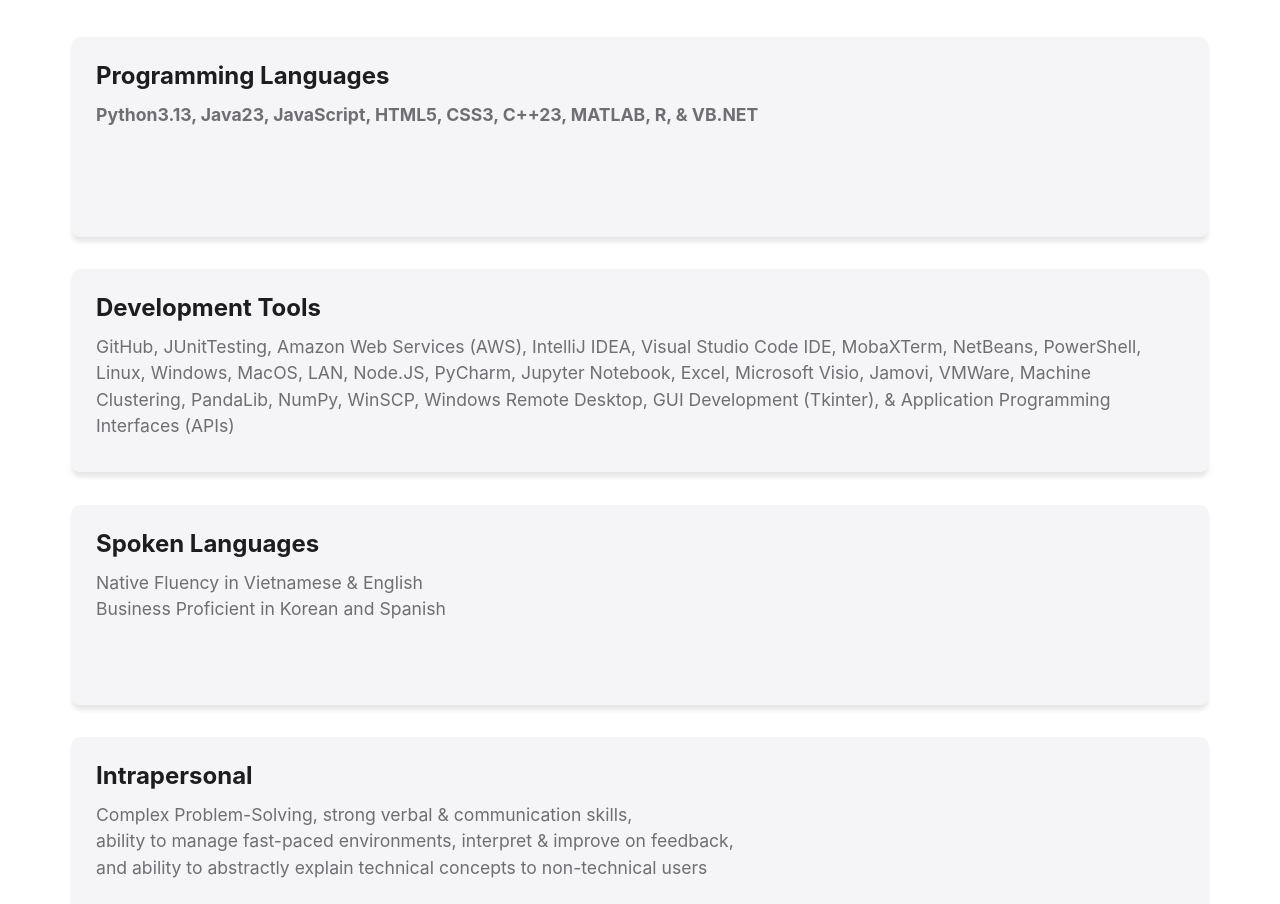
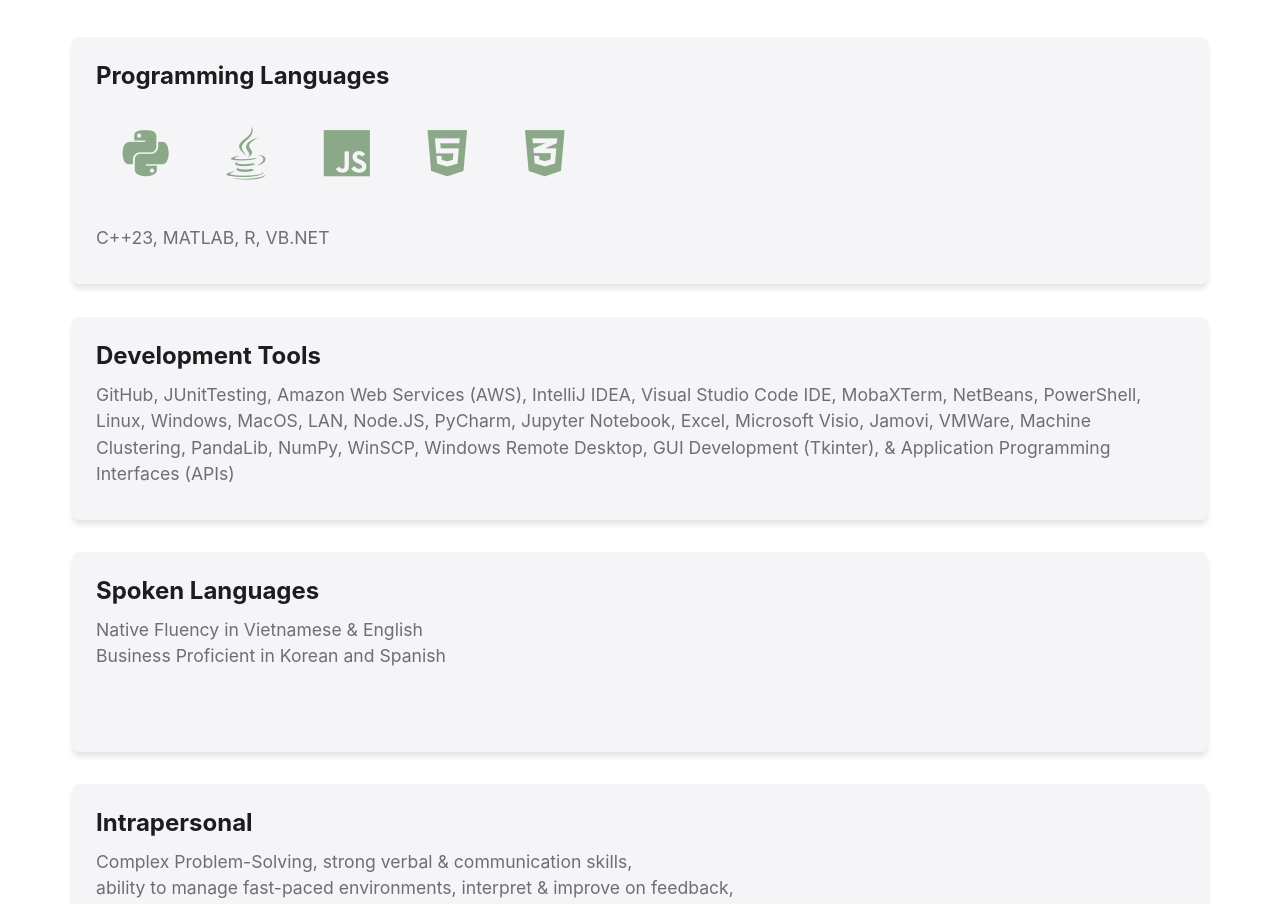
Before and after one commit to kylephamn/portfolio, a plain HTML site: page index.html in a window 1280 px wide. Shown: the part 6027-6931 px from the top of the page. Drawn offline with nearby package versions, Linux system fonts and the light colour scheme.

Commit message:
added icons

```diff
--- a/index.html
+++ b/index.html
@@ -322,7 +322,16 @@
                 <!-- Skill Item -->
                 <div class="skill-item">
                     <h3>Programming Languages</h3>
-                    <p><strong>Python3.13, Java23, JavaScript, HTML5, CSS3, C++23, MATLAB, R, & VB.NET</strong> </p>
+                    <p>
+                        <span class="fab fa-python skill-icon"></span>
+                        <span class="fab fa-java skill-icon"></span>
+                        <span class="fab fa-js skill-icon"></span>
+                        <span class="fab fa-html5 skill-icon"></span>
+                        <span class="fab fa-css3-alt skill-icon"></span>
+                    </p>
+                    <p class="non-icon-languages">
+                        C++23, MATLAB, R, VB.NET
+                    </p>
                 </div>
                 <!-- Skill Item -->
                 <div class="skill-item">
--- a/styles.css
+++ b/styles.css
@@ -534,6 +534,22 @@
     gap: 2em;
 }
 
+.skill-icon {
+    font-size: 3em; /* Adjust size as needed */
+    margin: 0.5em;
+    color: #8ba888; /* Icon color */
+    vertical-align: middle;
+}
+
+/* Ensure non-icon languages are on a new line */
+.non-icon-languages {
+    margin-top: 1em;
+    font-size: 1.2em;
+    color: #6e6e73; /* Adjust text color */
+    display: block; /* Forces a new line */
+    line-height: 1.5; /* Adds spacing for readability */
+}
+
 /* Item Styles */
 .skill-item,
 .experience-item,
```
